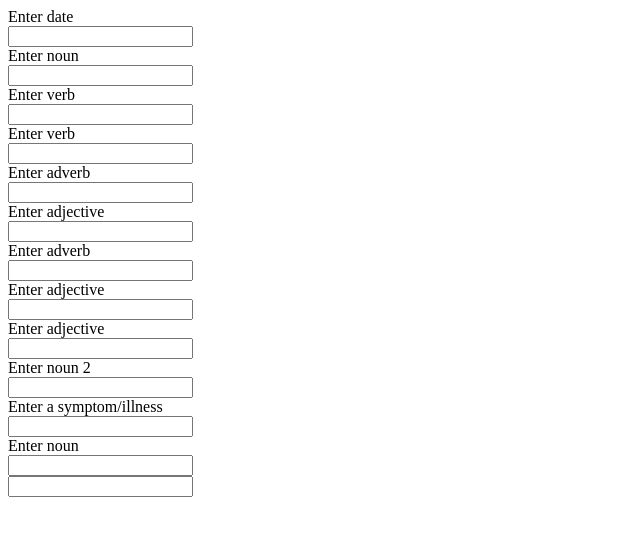
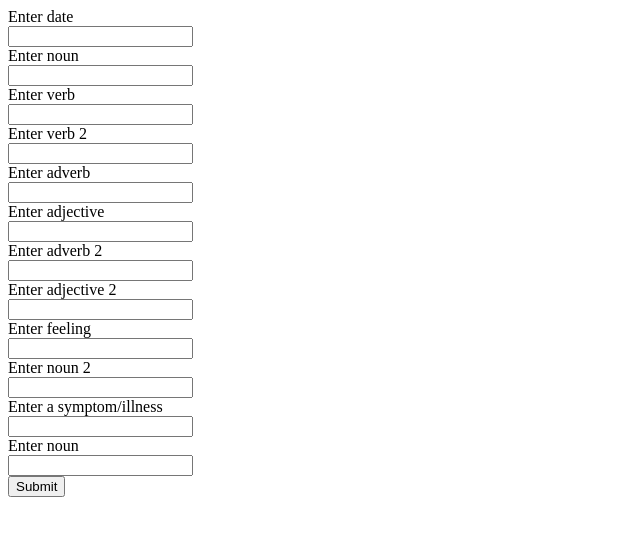
Before and after one commit to CSEcass/Madlibs-PT2, a Flask app: page /madlib in a window 1280 px wide. Shown: the top 536 px of the page, without its empty margins (0-640 px from the left). Run offline with Flask 3, Linux system fonts and the light colour scheme.

Commit message:
fixed the submit button to show up in madlib.html

```diff
--- a/templates/madlib.html
+++ b/templates/madlib.html
@@ -17,7 +18,7 @@
         <label for="verb">Enter verb </label><br>
         <input required type="text" id="verb" name="verb"><br>
 
-        <label for="verb2">Enter verb </label><br>
+        <label for="verb2">Enter verb 2 </label><br>
         <input required type="text" id="verb2" name="verb2"><br>
 
         <label for="adverb">Enter adverb </label><br>
@@ -26,13 +27,13 @@
         <label for="adjective">Enter adjective </label><br>
         <input required type="text" id="adjective" name="adjective"><br>
 
-        <label for="adverb2">Enter adverb </label><br>
+        <label for="adverb2">Enter adverb 2</label><br>
         <input required type="text" id="adverb2" name="adverb2"><br>
 
-        <label for="adjective2">Enter adjective </label><br>
+        <label for="adjective2">Enter adjective 2 </label><br>
         <input required type="text" id="adjective2" name="adjective2"><br>
 
-        <label for="feeling">Enter adjective </label><br>
+        <label for="feeling">Enter feeling </label><br>
         <input required type="text" id="feeling" name="feeling"><br>
 
         <label for="noun2">Enter noun 2 </label><br>
```
Also changed, not shown: other parts of templates/madlib.html (+3 -2 lines).
